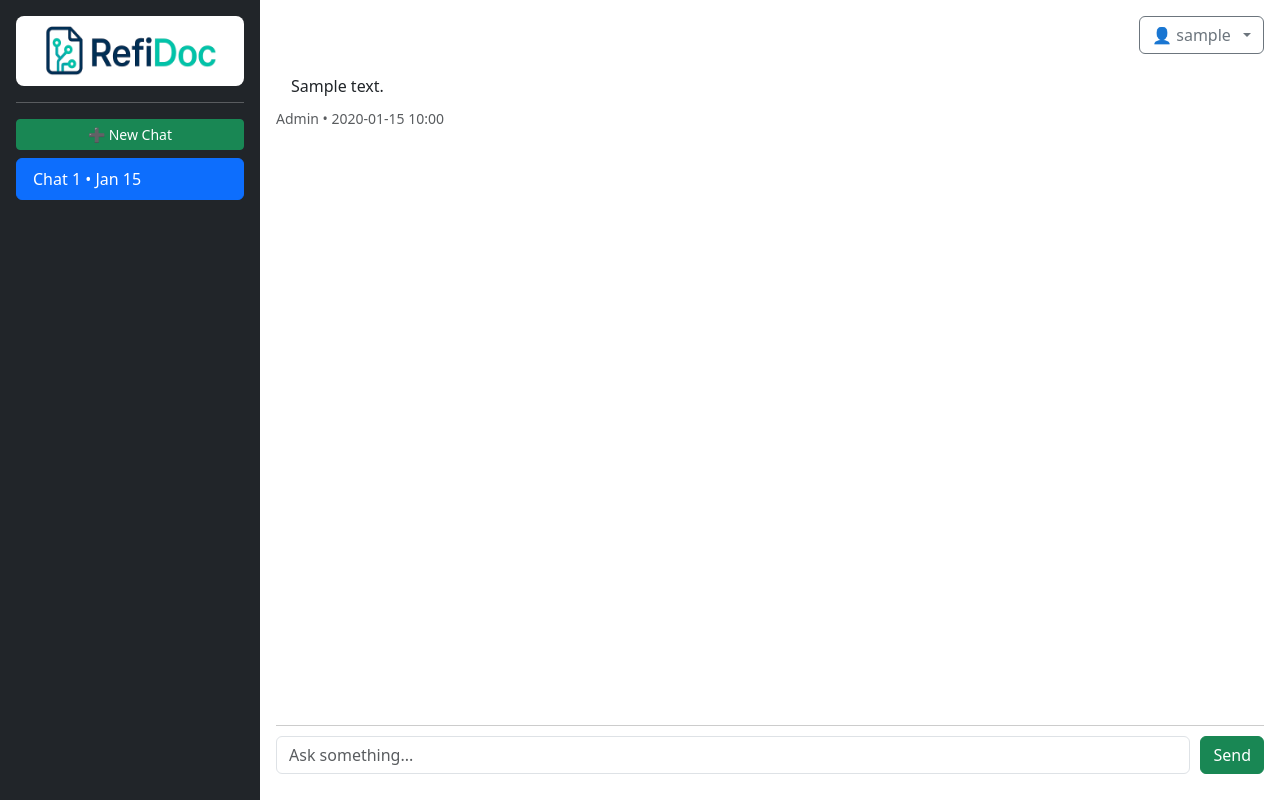
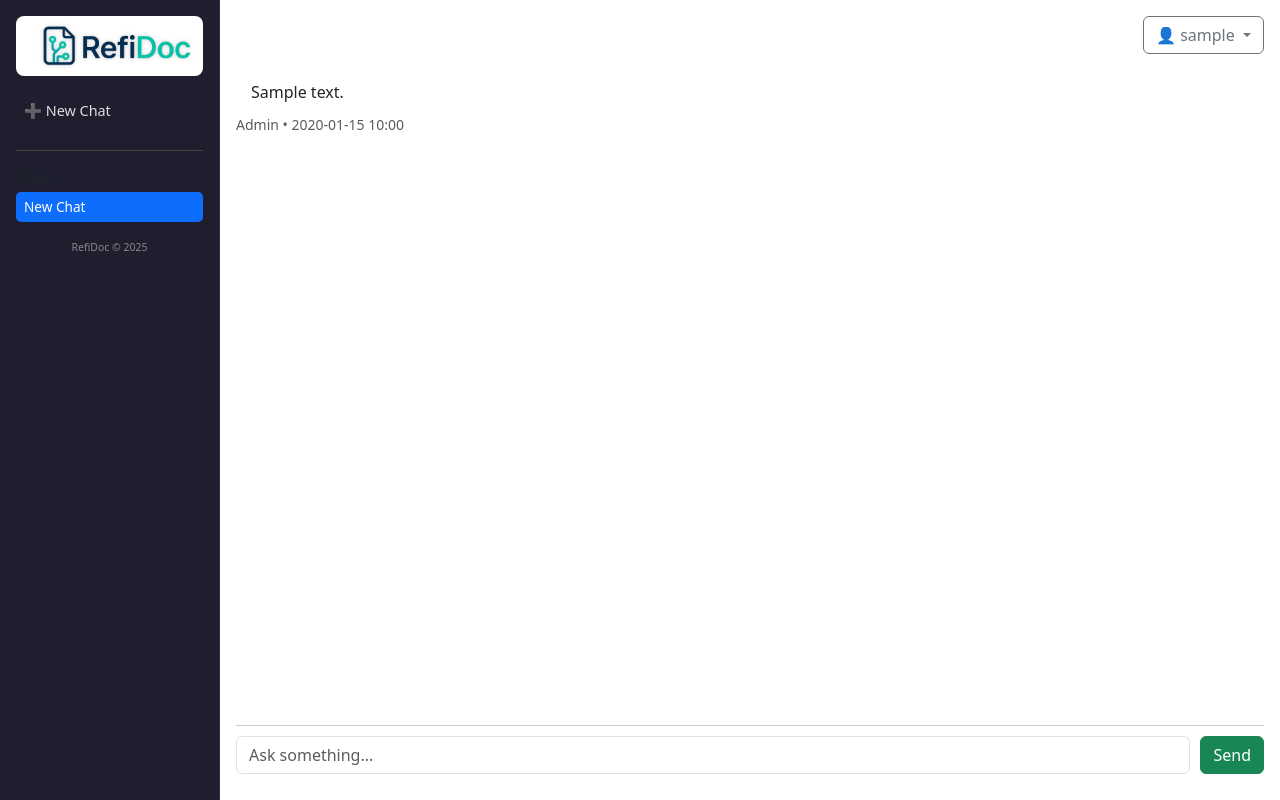
Before and after one commit to LONGMANKE/RefiDoc, a Flask app: template frontend/templates/chat.html in a window 1280 px wide. Run offline with Flask 3, Linux system fonts and the light colour scheme; tables that the repository leaves empty hold one stand-in row (values such as "Sample post"); the template is opened without the code that fills it: values that come from a table or form of the project are taken from there, most other values are stand-ins (such as "Sample title", 1, 10 or a date in 2020).

Commit message:
UI better feel chat side

```diff
--- a/backend/myindex/metadata.txt
+++ b/backend/myindex/metadata.txt
@@ -1,3 +1,3 @@
-total_documents=16
-total_chunks=200
-last_updated=2025-04-18T02:58:30.168566
+total_documents=17
+total_chunks=201
+last_updated=2025-04-18T03:55:07.873755
--- a/frontend/app.py
+++ b/frontend/app.py
@@ -4,7 +4,7 @@ from werkzeug.security import generate_password_hash, check_password_hash
 from dotenv import load_dotenv
 import os
 import requests
-from datetime import datetime
+from datetime import datetime, timedelta
 
 # --- App Setup ---
 load_dotenv()
@@ -30,6 +30,7 @@ class ChatSession(db.Model):
     id = db.Column(db.Integer, primary_key=True)
     user_id = db.Column(db.Integer, db.ForeignKey("user.id"))
     created_at = db.Column(db.DateTime, default=datetime.utcnow)
+    first_prompt = db.Column(db.String(255))  # NEW: to display summary
     messages = db.relationship("ChatMessage", backref="session", lazy=True)
 
 class ChatMessage(db.Model):
@@ -118,8 +119,9 @@ def chat():
         username=user.username,
         role="admin" if user.is_admin else "user",
         theme=session.get("theme", "light"),
+        current_time=datetime.now(),
+        timedelta=timedelta  # 👈 This line fixes your error!
     )
-
 @app.route("/send_message", methods=["POST"])
 def send_message():
     user = get_current_user()
@@ -129,6 +131,7 @@ def send_message():
     data = request.get_json()
     prompt = data.get("prompt")
     session_id = data.get("session_id")
+
     if not prompt or not session_id:
         return jsonify({"error": "Missing prompt or session ID"}), 400
 
@@ -136,13 +139,23 @@ def send_message():
     if not chat_session:
         return jsonify({"error": "Invalid session"}), 404
 
+    # 🔥 Save the first user message as the preview if it's the first one
+    if not chat_session.first_prompt:
+        chat_session.first_prompt = prompt[:255]  # limit to 255 chars
+        db.session.commit()
+
+    # Save the user's message
     save_message(user, "user", prompt, session_id)
 
+    # Query the FastAPI backend for relevant context
     response = requests.post(f"{API_BASE_URL}/query", json={"query": prompt, "top_k": 3})
     results = response.json()["results"]
     context = "\n\n".join([r["content"] for r in results])
+
+    # Refine the prompt for OpenAI
     refined_prompt = f"Answer the user's question clearly based on this context:\n\nContext:\n{context}\n\nQuestion: {prompt}"
 
+    # Send to OpenAI
     gpt_response = requests.post(
         "https://api.openai.com/v1/chat/completions",
         headers={
@@ -159,6 +172,8 @@ def send_message():
     )
 
     answer = gpt_response.json()["choices"][0]["message"]["content"]
+
+    # Save assistant response
     save_message(user, "assistant", answer, session_id)
 
     return jsonify({"response": answer})
@@ -266,6 +281,28 @@ def delete_user(user_id):
         db.session.commit()
 
     return redirect(url_for("manage_users"))
+@app.route("/delete_chat/<int:chat_id>", methods=["POST"])
+def delete_chat(chat_id):
+    user = get_current_user()
+    if not user:
+        return redirect(url_for("login"))
+
+    session_to_delete = ChatSession.query.filter_by(id=chat_id, user_id=user.id).first()
+    if session_to_delete:
+        ChatMessage.query.filter_by(session_id=session_to_delete.id).delete()
+        db.session.delete(session_to_delete)
+        db.session.commit()
+
+    # Redirect to most recent session or create new
+    remaining = ChatSession.query.filter_by(user_id=user.id).order_by(ChatSession.created_at.desc()).first()
+    if remaining:
+        return redirect(url_for("chat", session_id=remaining.id))
+    else:
+        # No sessions left, create one
+        new_session = ChatSession(user_id=user.id)
+        db.session.add(new_session)
+        db.session.commit()
+        return redirect(url_for("chat", session_id=new_session.id))
 
 # --- Entry Point ---
 if __name__ == "__main__":
--- a/frontend/templates/chat.html
+++ b/frontend/templates/chat.html
@@ -4,99 +4,181 @@
   <meta charset="UTF-8" />
   <title>Refidoc Chat</title>
   <meta name="viewport" content="width=device-width, initial-scale=1" />
-    <link
-      href="https://cdn.jsdelivr.net/npm/bootstrap@5.3.0/dist/css/bootstrap.min.css"
-      rel="stylesheet"
-    />
+  <link href="https://cdn.jsdelivr.net/npm/bootstrap@5.3.0/dist/css/bootstrap.min.css" rel="stylesheet" />
   <style>
-      body,
-      html {
+    html, body {
       height: 100%;
       margin: 0;
       overflow: hidden;
     }
+
     .chat-wrapper {
       display: flex;
       height: 100vh;
     }
+
     .sidebar {
-        width: 260px;
-        background-color: var(--bs-dark);
-        color: white;
+      width: 220px;
+      background-color: #1e1e2f;
+      color: #fff;
       padding: 1rem;
       display: flex;
       flex-direction: column;
+      border-right: 1px solid #2c2c3e;
+    }
+
+    .logo-wrapper {
+      background-color: #ffffff;
+      padding: 10px;
+      border-radius: 8px;
+      margin-bottom: 1rem;
+      text-align: center;
+    }
+
+    .logo-wrapper img {
+      max-height: 40px;
+      object-fit: contain;
+      filter: drop-shadow(0 0 2px rgba(0, 0, 0, 0.2));
+    }
+
+    nav a {
+      font-size: 0.9rem;
+      color: #ddd;
+      padding: 0.5rem;
+      margin-bottom: 0.3rem;
+      border-radius: 8px;
+      display: block;
+      text-decoration: none;
+      transition: background 0.2s;
+    }
+
+    nav a:hover, nav a.active {
+      background-color: #2d2d4b;
+      color: #fff;
+    }
+
+    .chat-sessions {
+      margin-top: 1rem;
+      border-top: 1px solid #444;
+      padding-top: 0.5rem;
+      overflow-y: auto;
+      max-height: 320px;
+    }
+
+    .chat-session-item {
+      display: flex;
       justify-content: space-between;
+      align-items: center;
+      padding: 0.3rem 0.5rem;
+      border-radius: 5px;
+      font-size: 0.85rem;
+      color: #ccc;
+      transition: background 0.2s ease;
     }
-      .sidebar .top-section {
-        flex-grow: 1;
+
+    .chat-session-item.active {
+      background-color: #0d6efd;
+      color: #fff;
     }
-      .sidebar h4 {
-        color: #fff;
-        margin-bottom: 1rem;
+
+    .chat-session-item:hover {
+      background-color: #2d2d4b;
     }
+
+    .chat-session-item .delete-btn {
+      display: none;
+      background: transparent;
+      border: none;
+      color: #ff6b6b;
+      font-size: 1.1rem;
+      cursor: pointer;
+    }
+
+    .chat-session-item:hover .delete-btn {
+      display: inline;
+    }
+
     .chat-container {
       flex: 1;
       display: flex;
       flex-direction: column;
       padding: 1rem;
       overflow: hidden;
-        position: relative;
     }
+
     .chat-header {
       display: flex;
       justify-content: flex-end;
-        align-items: center;
-        margin-bottom: 10px;
+      margin-bottom: 1rem;
     }
-      .dropdown-toggle::after {
-        margin-left: 0.5rem;
-      }
+
     .chat-history {
       flex: 1;
       overflow-y: auto;
       padding-right: 10px;
     }
+
     .chat-message {
-        margin-bottom: 0.75rem;
+      margin-bottom: 1rem;
     }
+
     .chat-message.user {
       text-align: right;
     }
+
     .chat-message.assistant {
       text-align: left;
     }
+
     .chat-bubble {
       display: inline-block;
       padding: 10px 15px;
       border-radius: 15px;
       max-width: 80%;
     }
+
     .user .chat-bubble {
       background-color: #0d6efd;
       color: white;
     }
+
     .assistant .chat-bubble {
       background-color: #f5f5f5;
       color: #212529;
       padding: 1rem;
-        border-radius: 15px;
-        line-height: 1.6;
-        font-size: 1rem;
       font-family: "Segoe UI", Tahoma, Geneva, Verdana, sans-serif;
       white-space: pre-line;
       box-shadow: 0 1px 3px rgba(0, 0, 0, 0.1);
     }
+
     .chat-input {
       border-top: 1px solid #ccc;
       padding: 10px 0;
     }
+
     .chat-input form {
       display: flex;
       gap: 10px;
     }
+
     .chat-input input {
       flex: 1;
+    }
+
+    .sidebar-footer {
+      margin-top: auto;
+      font-size: 0.75rem;
+      color: #888;
+      text-align: center;
+    }
+
+    .scrollable::-webkit-scrollbar {
+      width: 6px;
+    }
+
+    .scrollable::-webkit-scrollbar-thumb {
+      background-color: #555;
+      border-radius: 8px;
     }
   </style>
 </head>
@@ -104,50 +186,52 @@
   <div class="chat-wrapper">
     <!-- Sidebar -->
     <div class="sidebar">
-        <div class="top-section">
-          <div
-            class="text-center mb-3"
-            style="background-color: white; padding: 10px; border-radius: 8px"
-          >
-            <img
-              src="{{ url_for('static', filename='refidoc-logo.png') }}"
-              alt="RefiDoc Logo"
-              style="max-width: 100%; height: 50px"
-            />
+      <div class="logo-wrapper">
+        <img src="{{ url_for('static', filename='refidoc-logo.png') }}" alt="RefiDoc Logo" class="logo-img" />
       </div>
-          <hr />
+      <nav>
         {% if role == "admin" %}
-          <a
-            href="{{ url_for('upload') }}"
-            class="btn btn-sm btn-outline-primary w-100 mb-2"
-            >📤 Upload Docs</a
-          >
-          <a
-            href="{{ url_for('documents') }}"
-            class="btn btn-sm btn-outline-secondary w-100 mb-2"
-            >📁 Uploaded Docs</a
-          >
-          <a
-            href="{{ url_for('manage_users') }}"
-            class="btn btn-sm btn-outline-light w-100 mb-2"
-            >👥 Manage Users</a
-          >
+          <a href="{{ url_for('upload') }}">📤 Upload Docs</a>
+          <a href="{{ url_for('documents') }}">📁 Uploaded Docs</a>
+          <a href="{{ url_for('manage_users') }}">👥 Manage Users</a>
         {% endif %}
-          <a
-            href="{{ url_for('chat') }}"
-            class="btn btn-sm btn-success w-100 mb-2"
-            >➕ New Chat</a
-          >
-          <div class="list-group">
+        <a href="{{ url_for('chat') }}">➕ New Chat</a>
+      </nav>
+
+      <div class="chat-sessions">
+        {% set today = current_time.date() %}
+        {% set yesterday = (current_time - timedelta(days=1)).date() %}
+        {% set grouped = {'Today': [], 'Yesterday': [], 'Older': []} %}
         {% for s in sessions %}
-            <a
-              href="{{ url_for('chat', session_id=s.id) }}"
-              class="list-group-item list-group-item-action {% if s.id == current_session.id %}active{% endif %}"
-            >
-              Chat {{ loop.index }} • {{ s.created_at.strftime("%b %d") }}
+          {% set date = s.created_at.date() %}
+          {% set raw = s.first_prompt or 'New Chat' %}
+          {% set text = raw.split('\n')[0][:35] + ('...' if raw|length > 35 else '') %}
+          {% if date == today %}
+            {% set _ = grouped['Today'].append((s.id, text)) %}
+          {% elif date == yesterday %}
+            {% set _ = grouped['Yesterday'].append((s.id, text)) %}
+          {% else %}
+            {% set _ = grouped['Older'].append((s.id, text)) %}
+          {% endif %}
+        {% endfor %}
+
+        {% for group, chats in grouped.items() %}
+          {% if chats %}
+            <div class="fw-bold text-muted small mt-2 mb-1">{{ group }}</div>
+            {% for chat_id, chat_text in chats %}
+              <div class="chat-session-item {% if chat_id == current_session.id %}active{% endif %}">
+                <a href="{{ url_for('chat', session_id=chat_id) }}" class="flex-grow-1 text-decoration-none text-white">
+                  {{ chat_text }}
                 </a>
+                <button class="delete-btn" data-id="{{ chat_id }}" title="Delete Chat">×</button>
+              </div>
+            {% endfor %}
+          {% endif %}
         {% endfor %}
       </div>
+
+      <div class="sidebar-footer mt-3">
+        <small>RefiDoc © 2025</small>
       </div>
     </div>
 
@@ -155,32 +239,13 @@
     <div class="chat-container">
       <div class="chat-header">
         <div class="dropdown">
-            <button
-              class="btn btn-outline-secondary dropdown-toggle"
-              type="button"
-              id="userDropdown"
-              data-bs-toggle="dropdown"
-              aria-expanded="false"
-            >
+          <button class="btn btn-outline-secondary dropdown-toggle" type="button" id="userDropdown" data-bs-toggle="dropdown">
             👤 {{ username }}
           </button>
-            <ul
-              class="dropdown-menu dropdown-menu-end"
-              aria-labelledby="userDropdown"
-            >
+          <ul class="dropdown-menu dropdown-menu-end" aria-labelledby="userDropdown">
             <li><a class="dropdown-item disabled">Profile</a></li>
-              <li>
-                <a class="dropdown-item" href="{{ url_for('toggle_theme') }}"
-                  >🌓 Theme</a
-                >
-              </li>
-              <li>
-                <a
-                  class="dropdown-item text-danger"
-                  href="{{ url_for('logout') }}"
-                  >Logout</a
-                >
-              </li>
+            <li><a class="dropdown-item" href="{{ url_for('toggle_theme') }}">🌓 Theme</a></li>
+            <li><a class="dropdown-item text-danger" href="{{ url_for('logout') }}">Logout</a></li>
           </ul>
         </div>
       </div>
@@ -190,8 +255,7 @@
           <div class="chat-message {{ msg.role }}">
             <div class="chat-bubble">{{ msg.content | safe }}</div>
             <div class="small text-muted">
-              {{ msg.role.capitalize() }} • {{ msg.timestamp.strftime("%Y-%m-%d
-              %H:%M") }}
+              {{ msg.role.capitalize() }} • {{ msg.timestamp.strftime("%Y-%m-%d %H:%M") }}
             </div>
           </div>
         {% endfor %}
@@ -200,32 +264,22 @@
       <!-- Input -->
       <div class="chat-input">
         <form id="chat-form">
-            <input
-              type="text"
-              id="prompt"
-              class="form-control"
-              placeholder="Ask something..."
-              required
-            />
+          <input type="text" id="prompt" class="form-control" placeholder="Ask something..." required />
           <button type="submit" class="btn btn-success">Send</button>
         </form>
-          <div id="loading" class="mt-2 text-muted" style="display: none">
-            💬 Thinking...
-          </div>
+        <div id="loading" class="mt-2 text-muted" style="display: none">💬 Thinking...</div>
       </div>
     </div>
   </div>
 
+  <!-- JS -->
   <script src="https://cdn.jsdelivr.net/npm/bootstrap@5.3.0/dist/js/bootstrap.bundle.min.js"></script>
   <script>
-      window.onload = () => {
     const chat = document.getElementById("chat-history");
-        chat.scrollTop = chat.scrollHeight;
-      };
+    window.onload = () => chat.scrollTop = chat.scrollHeight;
 
     const form = document.getElementById("chat-form");
     const input = document.getElementById("prompt");
-      const chat = document.getElementById("chat-history");
     const loading = document.getElementById("loading");
     const sessionId = "{{ current_session.id }}";
 
@@ -234,12 +288,11 @@
       const userText = input.value.trim();
       if (!userText) return;
 
-        const userBubble = `
+      chat.innerHTML += `
         <div class="chat-message user">
           <div class="chat-bubble">${userText}</div>
           <div class="small text-muted">You • now</div>
         </div>`;
-        chat.innerHTML += userBubble;
       chat.scrollTop = chat.scrollHeight;
 
       input.value = "";
@@ -254,13 +307,24 @@
       const data = await res.json();
       loading.style.display = "none";
 
-        const aiBubble = `
+      chat.innerHTML += `
         <div class="chat-message assistant">
           <div class="chat-bubble">${data.response}</div>
           <div class="small text-muted">Assistant • now</div>
         </div>`;
-        chat.innerHTML += aiBubble;
       chat.scrollTop = chat.scrollHeight;
+    });
+
+    document.querySelectorAll(".delete-btn").forEach(btn => {
+      btn.addEventListener("click", async (e) => {
+        e.preventDefault();
+        const id = btn.dataset.id;
+        if (confirm("Delete this chat?")) {
+          const res = await fetch(`/delete_chat/${id}`, { method: "POST" });
+          if (res.redirected) window.location.href = res.url;
+          else location.reload();
+        }
+      });
     });
   </script>
 </body>
```
Also changed, not shown: 2 other files. Lines whose indentation alone changed are shown as unchanged.
